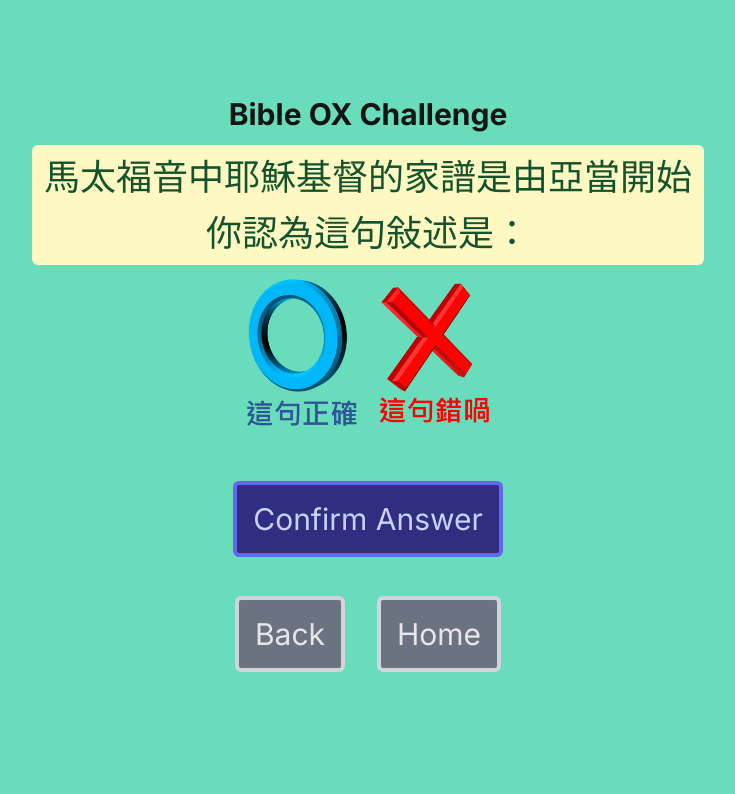
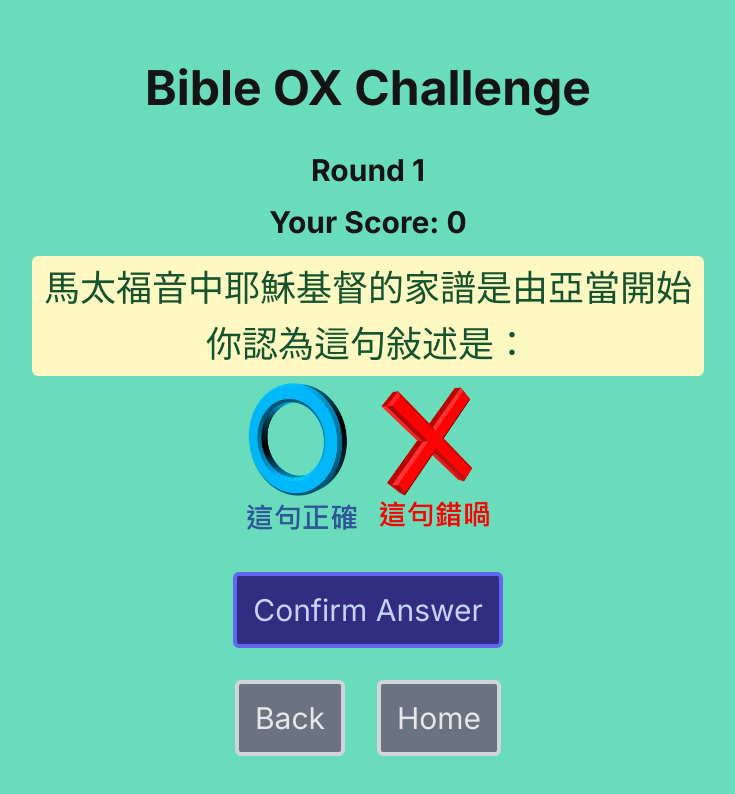
Before and after one commit to diamondcodebase/ox-app, a Next.js app: page /bibleQuiz in a window 1280 px wide. Both pictures are taken after a click on the button "Start Game". Shown: the top 794 px of the page, without its empty margins (272-1007 px from the left). Built offline with nearby package versions, Linux system fonts and the light colour scheme.

Commit message:
Created and implemented StatusBar

```diff
--- a/src/app/bibleQuiz/page.js
+++ b/src/app/bibleQuiz/page.js
@@ -118,9 +118,13 @@ export default function BibleQuiz() {
     }
 
     return (
-        <main className="flex min-h-screen flex-col items-center justify-between p-24">
-            <div className='text-3xl font-bold'>Bible OX Challenge</div>
-            <div id='loadNo' className='hide'></div>
+        <main className="flex min-h-screen flex-col items-center justify-between p-10">
+            <div className='text-5xl font-bold p-3 m-3'>Bible OX Challenge</div>
+            <StatusBar
+                round = {round}
+                score = {score}
+                visible = {isGameStarted && !isGameOver}
+            />
             <CustomButtonV
                 btnLabel="Start Game"
                 visible = {!isGameStarted}
--- /dev/null
+++ b/src/components/StatusBar.js
@@ -0,0 +1,11 @@
+export default function StatusBar({ score, round, visible }) {
+    if(!visible){
+        return (<></>);
+    }
+    return (
+        <div className="flex flex-col items-center justify-between p-2">
+            <div className='text-3xl font-bold p-1 m-1'>Round {round} </div>
+            <div className='text-3xl font-bold p-1 m-1'>Your Score: {score} </div>
+        </div>
+    );
+}
```
